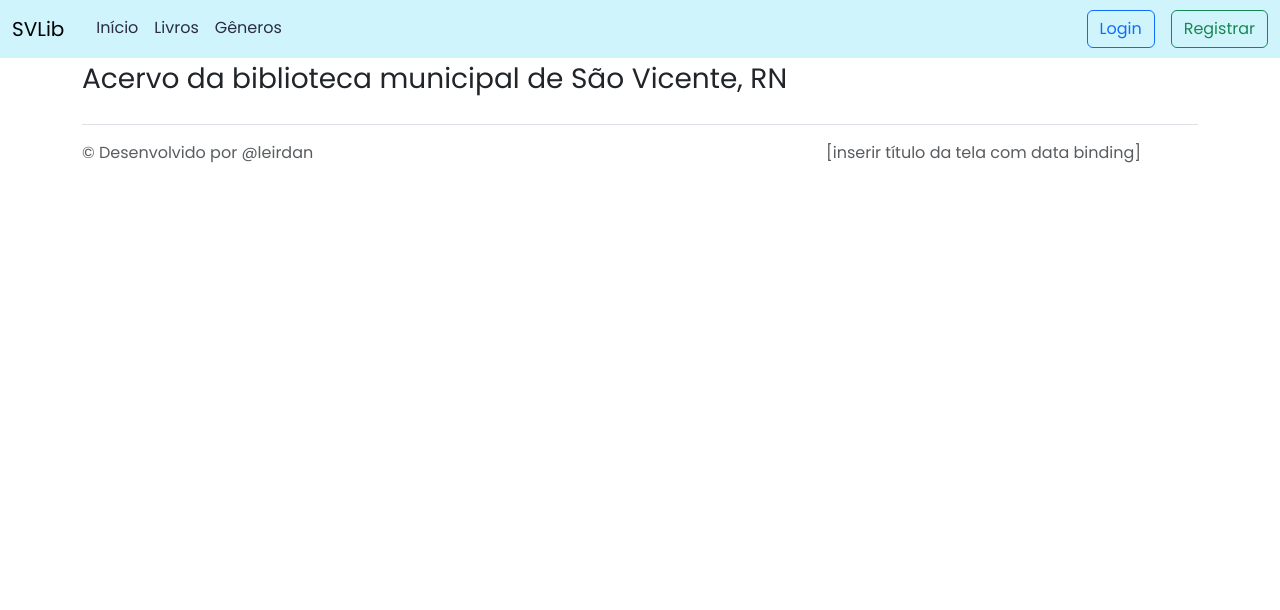
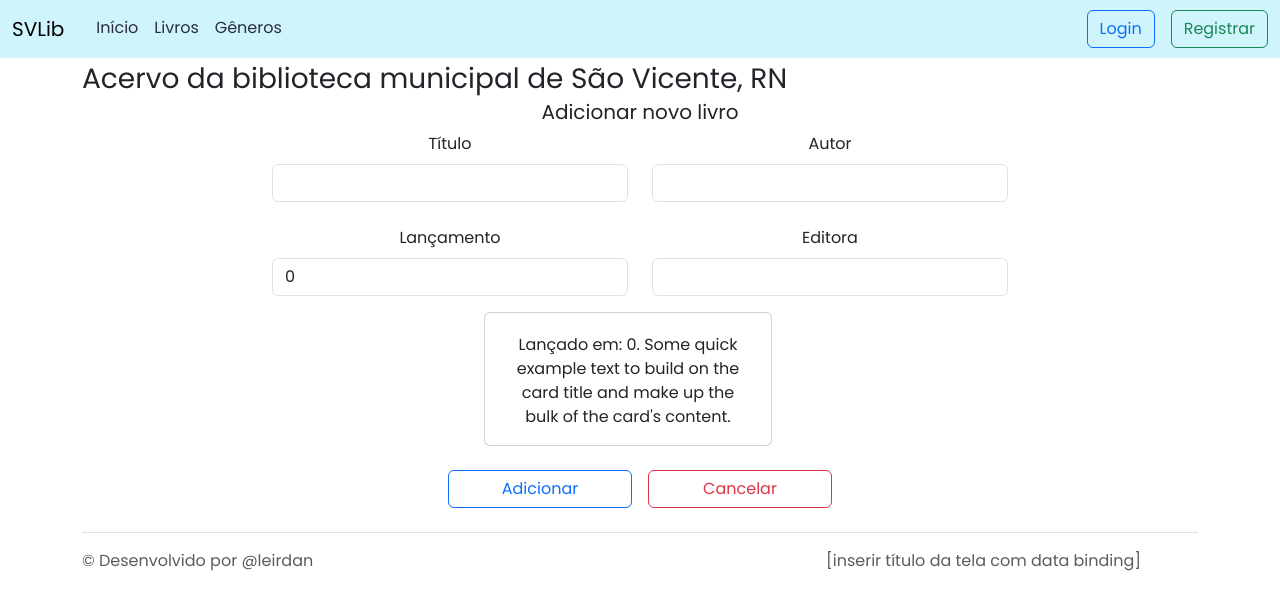
Before and after one commit to leirdan/sv.library.web, an Angular app: page / in a window 1280 px wide. Shown: the top 610 px of the page. Built offline with nearby package versions, Linux system fonts and the light colour scheme.

Commit message:
:sparkles: feat: adicionado componente de criação de livro

```diff
--- a/src/app/app.component.html
+++ b/src/app/app.component.html
@@ -1,7 +1,8 @@
 <app-header></app-header>
-<div class="container">
+<main class="container">
 
   <span class="text-center fs-3">Acervo da biblioteca municipal de São Vicente, RN </span>
+  <app-create-book></app-create-book>
 
-</div>
+</main>
 <app-footer></app-footer>
--- /dev/null
+++ b/src/app/components/books/create-book/create-book.component.css
@@ -0,0 +1,3 @@
+.card {
+  width: 18rem;
+}
--- /dev/null
+++ b/src/app/components/books/create-book/create-book.component.html
@@ -0,0 +1,49 @@
+<section id="new-book">
+
+  <h5 class="text-center"> Adicionar novo livro </h5>
+
+  <div class="row justify-content-center">
+    <div class="col-sm-12 col-md-10 col-lg-8">
+
+      <form class="row g-4 text-center">
+
+        <div class="col-md-6">
+          <label class="form-label" id="book-title"> Título </label>
+          <input class="form-control" type="text" id="book-title" name="title" [(ngModel)]="book.title">
+        </div>
+
+        <div class="col-md-6">
+          <label class="form-label" for="book-author"> Autor </label>
+          <input class="form-control" type="text" id="book-author" name="author" [(ngModel)]="book.author">
+        </div>
+
+        <div class="col-md-6">
+          <label class="form-label" for="book-year"> Lançamento </label>
+          <input class="form-control" type="number" id="book-year" name="year" placeholder="ex.: 2004, 1998" [(ngModel)]="book.year">
+        </div>
+
+        <div class="col-md-6">
+          <label class="form-label" for="book-publisher"> Editora </label>
+          <input class="form-control" type="text" id="book-publisher" name="publisher" [(ngModel)]="book.publisher">
+        </div>
+
+        <div class="row justify-content-center mt-3">
+          <div class="card">
+            <div class="card-body">
+              <h5 class="card-title"> {{ book.title }}</h5>
+              <h6 class="card-subtitle mb-2 text-body-secondary">{{ book.author }}</h6>
+              <p class="card-text">Lançado em: {{book.year}}. Some quick example text to build on the card title and make up the bulk of the card's content.</p>
+            </div>
+          </div>
+        </div>
+
+        <div class="justify-content-around">
+          <button class="col-md-3 btn btn-outline-primary mx-2" type="submit" (click)="addBook()"> Adicionar </button>
+          <button class="col-md-3 btn btn-outline-danger mx-2"> Cancelar </button>
+        </div>
+
+      </form>
+    </div>
+  </div>
+
+</section>
--- /dev/null
+++ b/src/app/components/books/create-book/create-book.component.ts
@@ -0,0 +1,27 @@
+import { ChangeDetectorRef, Component, OnInit } from '@angular/core';
+
+@Component({
+  selector: 'app-create-book',
+  templateUrl: './create-book.component.html',
+  styleUrls: ['./create-book.component.css']
+})
+export class CreateBookComponent implements OnInit {
+
+  book = {
+    title: "",
+    author: "",
+    year: 0,
+    publisher: ""
+  }
+
+  constructor(private cdr: ChangeDetectorRef) { }
+
+  ngOnInit(): void {
+    this.cdr.detectChanges();
+  }
+
+  addBook(): void {
+      alert("livro criado!")
+  }
+
+}
```
Also changed, not shown: src/app/app.module.ts (+6 -2 lines), 1 other file (tests, documents, lock files or other folders).
